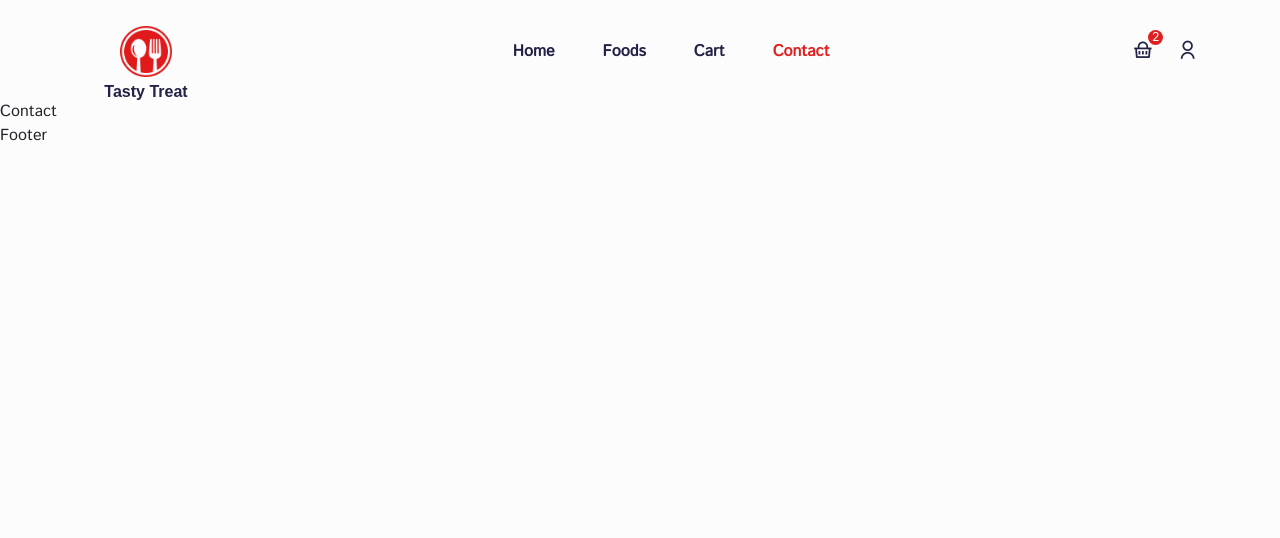
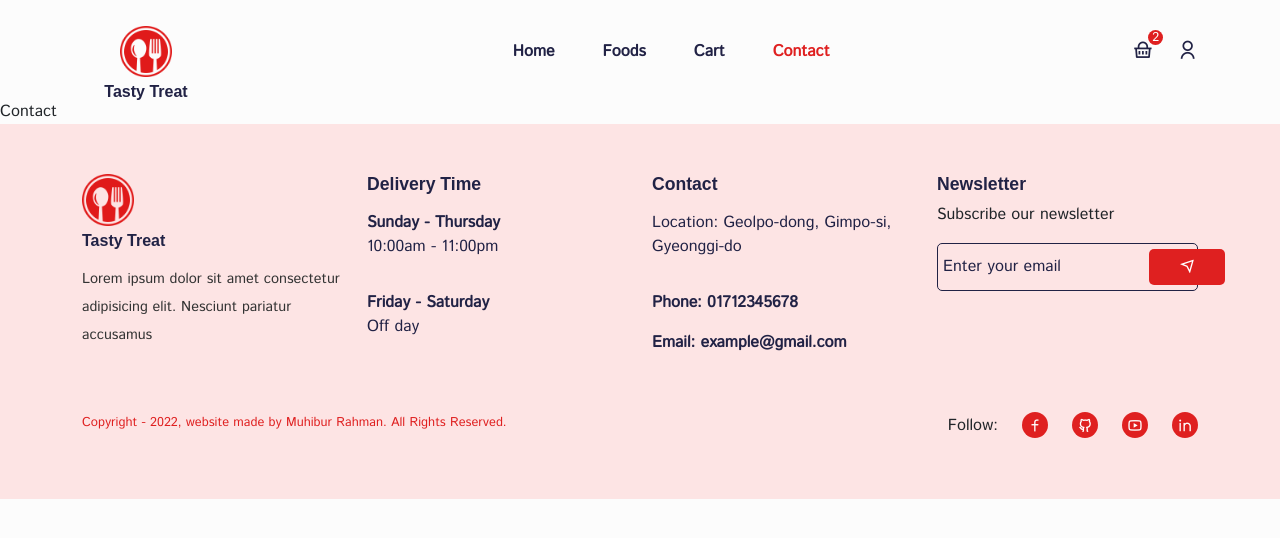
Before and after one commit to rara-record/pizzaman, a React (Create React App) app: page /contact in a window 1280 px wide. Shown: the top 538 px of the page. Built offline with nearby package versions, Linux system fonts and the light colour scheme; a web font is replaced by a local one.

Commit message:
[feat] Footer UI 완성

```diff
--- a/src/components/Footer/index.jsx
+++ b/src/components/Footer/index.jsx
@@ -1,7 +1,107 @@
 import React from 'react'
+import { Link } from 'react-router-dom'
+import { Container, Row, Col, ListGroup, ListGroupItem } from 'reactstrap'
+import logo from '../../assets/images/res-logo.png'
 
 const Footer = () => {
-  return <div>Footer</div>
+  return (
+    <footer className="footer">
+      <Container>
+        <Row>
+          <Col lg="3" md="4" sm="6">
+            <div className="footer__logo text-start">
+              <img src={logo} alt="logo" />
+              <h2>Tasty Treat</h2>
+              <p>
+                Lorem ipsum dolor sit amet consectetur adipisicing elit.
+                Nesciunt pariatur accusamus
+              </p>
+            </div>
+          </Col>
+
+          <Col lg="3" md="4" sm="6">
+            <h3 className="footer__title">Delivery Time</h3>
+            <ListGroup className="delivery__time-list">
+              <ListGroupItem className="delivery__time-item border-0 ps-0">
+                <span>Sunday - Thursday</span>
+                <p>10:00am - 11:00pm</p>
+              </ListGroupItem>
+
+              <ListGroupItem className=" delivery__time-item border-0 ps-0">
+                <span>Friday - Saturday</span>
+                <p>Off day</p>
+              </ListGroupItem>
+            </ListGroup>
+          </Col>
+
+          <Col lg="3" md="4" sm="6">
+            <h5 className="footer__title">Contact</h5>
+            <ListGroup className="deliver__time-list">
+              <ListGroupItem className=" delivery__time-item border-0 ps-0">
+                <p>Location: Geolpo-dong, Gimpo-si, Gyeonggi-do</p>
+              </ListGroupItem>
+              <ListGroupItem className=" delivery__time-item border-0 ps-0">
+                <span>Phone: 01712345678</span>
+              </ListGroupItem>
+
+              <ListGroupItem className=" delivery__time-item border-0 ps-0">
+                <span>Email: example@gmail.com</span>
+              </ListGroupItem>
+            </ListGroup>
+          </Col>
+
+          <Col lg="3" md="4" sm="6">
+            <h5 className="footer__title">Newsletter</h5>
+            <p>Subscribe our newsletter</p>
+            <div className="newsletter">
+              <input type="email" placeholder="Enter your email" />
+              <span>
+                <i class="ri-send-plane-line"></i>
+              </span>
+            </div>
+          </Col>
+        </Row>
+
+        <Row className="mt-5">
+          <Col lg="6" md="6">
+            <p className="copyright__text">
+              Copyright - 2022, website made by Muhibur Rahman. All Rights
+              Reserved.
+            </p>
+          </Col>
+
+          <Col lg="6" md="6">
+            <div className="social__links d-flex align-items-center gap-4 justify-content-end">
+              <p className="m-0">Follow:</p>
+              <span>
+                <Link to="https://www.facebook.com">
+                  <i class="ri-facebook-line"></i>
+                </Link>
+              </span>
+
+              <span>
+                <Link to="https://github.com/rara-record">
+                  <i class="ri-github-line"></i>
+                </Link>
+              </span>
+
+              <span>
+                <Link to="https://www.youtube.com">
+                  <i class="ri-youtube-line"></i>
+                </Link>
+              </span>
+
+              <span>
+                <Link to="https://www.linkedin.com/in/muhib160">
+                  <i class="ri-linkedin-line"></i>
+                </Link>
+              </span>
+            </div>
+          </Col>
+        </Row>
+      </Container>
+    </footer>
+  )
 }
 
 export default Footer
--- a/src/style.css
+++ b/src/style.css
@@ -1,19 +1,17 @@
 /* google fonts */
-@import url('https://fonts.googleapis.com/css2?family=RocknRoll+One&display=swap');
-@import url('https://fonts.googleapis.com/css2?family=Istok+Web&display=swap');
+@import url("https://fonts.googleapis.com/css2?family=RocknRoll+One&display=swap");
+@import url("https://fonts.googleapis.com/css2?family=Istok+Web&display=swap");
 /* reset default style */
 * {
   box-sizing: border-box;
   margin: 0;
   -webkit-font-smoothing: antialiased;
-  -moz-osx-font-smoothing: grayscale;
-}
+  -moz-osx-font-smoothing: grayscale; }
 
 /* base style */
 body {
   background: #fcfcfc;
-  font-family: 'Istok Web', sans-serif;
-}
+  font-family: 'Istok Web', sans-serif; }
 
 h1,
 h2,
@@ -21,29 +19,24 @@
 h4,
 h5,
 h6 {
-  font-family: 'RocknRoll One', sans-serif !important;
-}
+  font-family: 'RocknRoll One', sans-serif !important; }
 
 a {
   text-decoration: none;
-  color: unset;
-}
+  color: unset; }
 
 h1,
 h2 {
   font-size: 2.1rem;
   font-weight: 600;
-  color: #212245;
-}
+  color: #212245; }
 
 section {
-  padding: 60px 0px;
-}
+  padding: 60px 0px; }
 
 a {
   color: inherit;
-  text-decoration: none;
-}
+  text-decoration: none; }
 
 button,
 input,
@@ -52,62 +45,50 @@
 fieldset {
   background-color: transparent;
   border: 0;
-  padding: 0;
-}
+  padding: 0; }
   button:focus,
   input:focus,
   select:focus,
   textarea:focus,
   fieldset:focus {
     outline: none;
-  box-shadow: none;
-}
+    box-shadow: none; }
 
 a,
 button {
-  cursor: pointer;
-}
+  cursor: pointer; }
 
 ul,
 ol {
   padding-left: 0;
-  list-style: none;
-}
+  list-style: none; }
 
 .header {
   width: 100%;
   height: 100px;
-  line-height: 100px;
-}
+  line-height: 100px; }
   .header .logo {
     text-align: center;
-  cursor: pointer;
-}
+    cursor: pointer; }
     .header .logo h1 {
       margin-top: -20px;
       margin-bottom: 0;
       font-size: 1rem;
-  color: #212245;
-}
+      color: #212245; }
     .header .logo img {
       width: calc(100% - 60%);
-  object-fit: contain;
-}
+      object-fit: contain; }
   .header .navigation .menu a {
     font-size: 1rem;
     font-weight: 600;
     color: #212245;
-  transition: 0.3s;
-}
+    transition: 0.3s; }
   .header .navigation .menu a:hover {
-  color: #df2020;
-}
+    color: #df2020; }
   .header .navigation .active__menu {
-  color: #df2020 !important;
-}
+    color: #df2020 !important; }
   .header .nav__right .cart__icon {
-  position: relative;
-}
+    position: relative; }
     .header .nav__right .cart__icon .cart__badge {
       position: absolute;
       top: 30px;
@@ -121,28 +102,31 @@
       font-weight: 500;
       display: flex;
       align-items: center;
-  justify-content: center;
-}
+      justify-content: center; }
   .header .nav__right .cart__icon i,
   .header .nav__right .user i,
   .header .nav__right .mobile__menu i {
     font-size: 1.3rem;
     color: #212245;
-  cursor: pointer;
-}
+    cursor: pointer; }
   .header .nav__right .mobile__menu {
     display: none;
-  font-weight: 600;
-}
+    font-weight: 600; }
+
+.header__shrink {
+  position: sticky;
+  top: 0;
+  left: 0;
+  background: #fff;
+  z-index: 99999;
+  box-shadow: 5px 5px 15px -5px #fde4e4; }
 
 @media only screen and (max-width: 992px) {
   .header .logo h1 {
     font-size: 0.8rem;
-    margin-top: -15px;
-  }
+    margin-top: -15px; }
   .header .logo img {
-    width: calc(100% - 70%);
-  }
+    width: calc(100% - 70%); }
   .header .navigation {
     position: fixed;
     top: 0;
@@ -151,8 +135,7 @@
     height: 100%;
     background: rgba(0, 0, 0, 0.425);
     z-index: 99;
-    display: none;
-  }
+    display: none; }
     .header .navigation .menu {
       position: absolute;
       top: 0;
@@ -164,14 +147,11 @@
       justify-content: center;
       align-items: center;
       z-index: 100;
-    line-height: 20px;
-  }
+      line-height: 20px; }
       .header .navigation .menu a {
-    font-size: 0.9rem;
-  }
+        font-size: 0.9rem; }
   .header .nav__right .cart__icon {
-    position: relative;
-  }
+    position: relative; }
     .header .nav__right .cart__icon .cart__badge {
       position: absolute;
       top: 30px;
@@ -185,33 +165,79 @@
       font-weight: 500;
       display: flex;
       align-items: center;
-    justify-content: center;
-  }
+      justify-content: center; }
   .header .nav__right .cart__icon i,
   .header .nav__right .user i,
   .header .nav__right .mobile__menu i {
-    font-size: 1rem;
-  }
+    font-size: 1rem; }
   .header .nav__right .mobile__menu {
-    display: block;
-  }
-  .header .nav__right .show__menu {
-    display: block;
-  }
-}
+    display: block; }
+  .header .show__menu {
+    display: block; } }
 
 @media only screen and (max-width: 768px) {
   .header {
     width: 100%;
     height: 80px;
-    line-height: 80px;
-  }
+    line-height: 80px; }
     .header .logo h1 {
-    margin-top: -55px;
-  }
+      margin-top: -55px; }
     .header .logo img {
-    margin-top: -70px !important;
-  }
-}
+      margin-top: -70px !important; } }
+
+.footer {
+  padding: 50px 0;
+  background-color: #fde4e4; }
+  .footer__logo img {
+    width: calc(100% - 80%);
+    margin-bottom: 5px; }
+  .footer__logo h2 {
+    font-weight: 600;
+    font-size: 1rem;
+    margin-bottom: 15px; }
+  .footer__logo p {
+    font-size: 0.9rem;
+    color: #333;
+    line-height: 28px; }
+  .footer .footer__title {
+    font-weight: 600;
+    font-size: 1.1rem;
+    color: #212245; }
+  .footer .delivery__time-item {
+    color: #212245;
+    background-color: transparent; }
+    .footer .delivery__time-item span {
+      font-weight: 600;
+      font-size: 1rem; }
+  .footer .newsletter {
+    display: flex;
+    justify-content: space-between;
+    align-items: center;
+    padding: 5px;
+    border: 1px solid #212245;
+    border-radius: 5px;
+    cursor: pointer; }
+    .footer .newsletter input {
+      background: transparent;
+      border: none;
+      outline: none; }
+      .footer .newsletter input:focus {
+        outline: none; }
+      .footer .newsletter input::placeholder {
+        color: #212245; }
+    .footer .newsletter span {
+      padding: 5px 30px;
+      background: #df2020;
+      border-radius: 5px; }
+      .footer .newsletter span i {
+        color: #fff; }
+  .footer .social__links span i {
+    padding: 5px;
+    color: #fff;
+    background: #df2020;
+    border-radius: 50%; }
+  .footer .copyright__text {
+    font-size: 0.8rem;
+    color: #df2020; }
 
 /*# sourceMappingURL=style.css.map */
--- /dev/null
+++ b/src/styles/_footer.scss
@@ -0,0 +1,87 @@
+.footer {
+  padding: 50px 0;
+  background-color: #fde4e4;
+
+  &__logo {
+    img {
+      width: calc(100% - 80%);
+      margin-bottom: 5px;
+    }
+
+    h2 {
+      font-weight: 600;
+      font-size: 1rem;
+      margin-bottom: 15px;
+    }
+
+    p {
+      font-size: 0.9rem;
+      color: #333;
+      line-height: 28px;
+    }
+  }
+
+  .footer__title {
+    font-weight: 600;
+    font-size: 1.1rem;
+    color: #212245;
+  }
+
+  .delivery__time-item {
+    color: #212245;
+    background-color: transparent;
+
+    span {
+      font-weight: 600;
+      font-size: 1rem;
+    }
+  }
+
+  .newsletter {
+    display: flex;
+    justify-content: space-between;
+    align-items: center;
+    padding: 5px;
+    border: 1px solid #212245;
+    border-radius: 5px;
+    cursor: pointer;
+
+    input {
+      background: transparent;
+      border: none;
+      outline: none;
+
+      &:focus {
+        outline: none;
+      }
+
+      &::placeholder {
+        color: #212245;
+      }
+    }
+
+    span {
+      padding: 5px 30px;
+      background: #df2020;
+      border-radius: 5px;
+
+      i {
+        color: #fff;
+      }
+    }
+  }
+
+  .social__links {
+    span i {
+      padding: 5px;
+      color: #fff;
+      background: #df2020;
+      border-radius: 50%;
+    }
+  }
+
+  .copyright__text {
+    font-size: 0.8rem;
+    color: #df2020;
+  }
+}
--- a/src/styles/main.scss
+++ b/src/styles/main.scss
@@ -5,3 +5,4 @@
 
 // 공통
 @import './header';
+@import './footer';
```
Also changed, not shown: 1 other file (tests, documents, lock files or other folders). Lines whose indentation alone changed are shown as unchanged.
